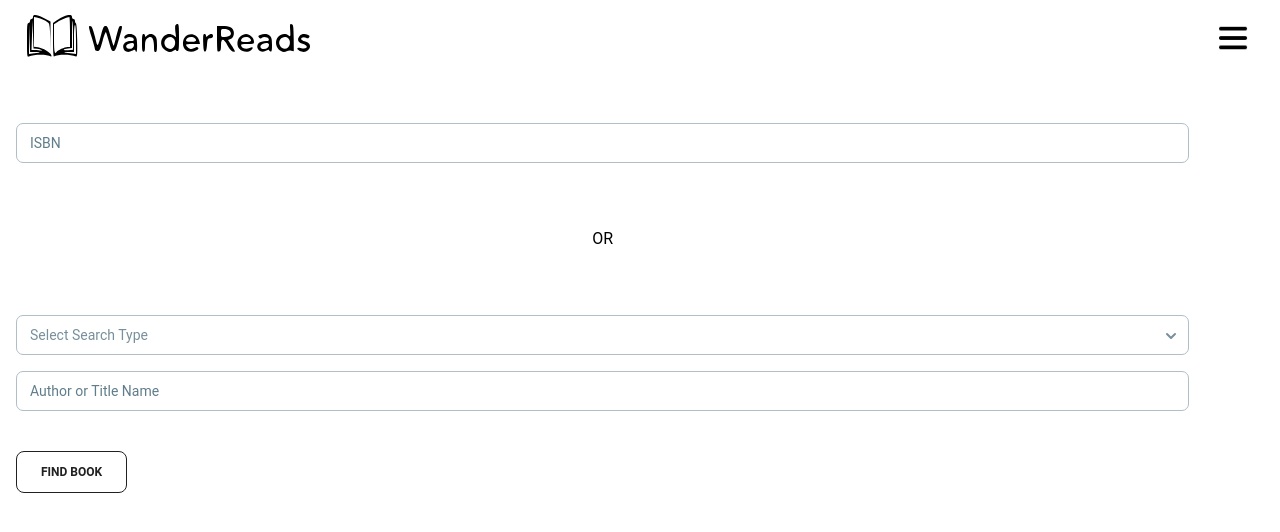
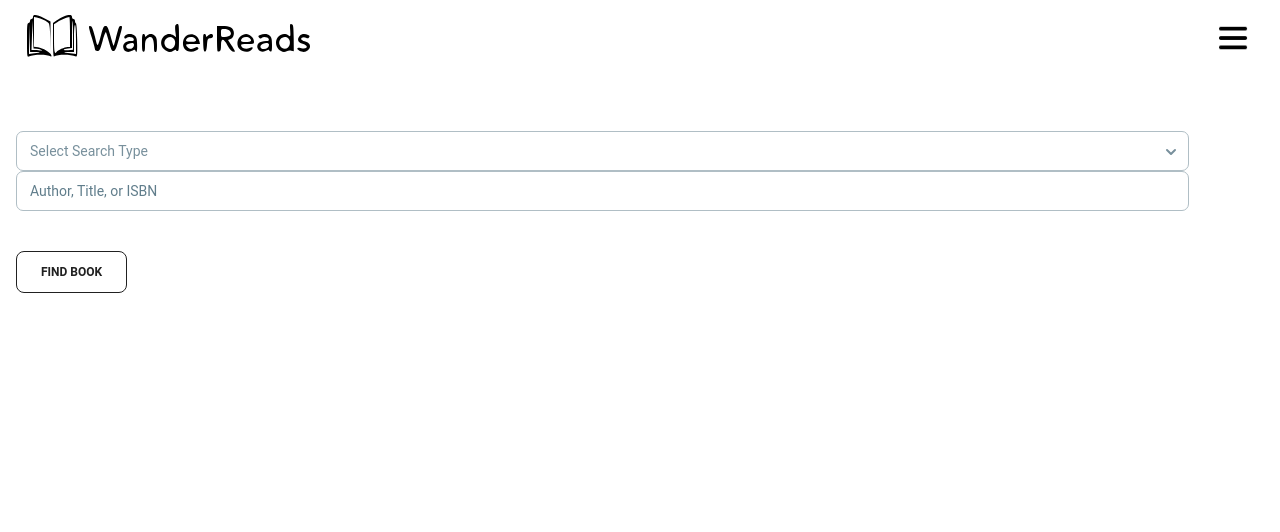
Before and after one commit to espressoGoddess/wander_reads, a Next.js app: page / in a window 1280 px wide. Shown: the top 532 px of the page. Built offline with nearby package versions, Linux system fonts and the light colour scheme.

Commit message:
Show two inputs, one for the type, and one for the value

```diff
--- a/components/Search.tsx
+++ b/components/Search.tsx
@@ -5,17 +5,17 @@ import { useRouter } from "next/router";
 export default function Search() {
   const router = useRouter();
 
-  const [isbn, setIsbn] = useState("");
+  const [error, setError] = useState("");
   const [searchTerm, setSearchTerm] = useState({ type: "", value: "" });
   const handleSubmit = (e: any) => {
     e.preventDefault();
-    if (isbn) {
+    if (searchTerm.type === "isbn" && searchTerm.value) {
       const isbnRegex =
         /^(?:ISBN(?:-1[03])?:? )?(?=[0-9X]{10}$|(?=(?:[0-9]+[- ]){3})[- 0-9X]{13}$|97[89][0-9]{10}$|(?=(?:[0-9]+[- ]){4})[- 0-9]{17}$)(?:97[89][- ]?)?[0-9]{1,5}[- ]?[0-9]+[- ]?[0-9]+[- ]?[0-9X]$/;
       //thank you Lokesh Gupta @ https://howtodoinjava.com/java/regex/java-regex-validate-international-standard-book-number-isbns/
 
-      if (isbnRegex.test(isbn)) {
-        router.push(`/results?isbn=${encodeURIComponent(isbn)}`);
+      if (isbnRegex.test(searchTerm.value)) {
+        router.push(`/results?isbn=${encodeURIComponent(searchTerm.value)}`);
       } else {
         console.log("isbn validation results:", isbnRegex.test(isbn));
       }
@@ -31,16 +31,7 @@ export default function Search() {
   return (
     <section>
       <form onSubmit={(e) => handleSubmit(e)} className="w-11/12 m-4 mt-14">
-        <Input
-          label="ISBN"
-          id="isbn"
-          name="isbn"
-          value={isbn}
-          onChange={(e) => setIsbn(e.target.value)}
-        />
-        <p className="mt-16 text-center">OR</p>
         <div className="mt-16">
-          <div className="mb-4">
           <Select
             onChange={(value) => {
               setSearchTerm((prevState) => ({
@@ -54,6 +45,7 @@ export default function Search() {
           >
             <Option value="author">Author</Option>
             <Option value="title">Title</Option>
+            <Option value="isbn">ISBN</Option>
           </Select>
         </div>
         <Input
@@ -61,7 +53,7 @@ export default function Search() {
           id="search-term"
           name="search-term"
           value={searchTerm.value}
-            label={searchTerm.type || "Author or Title Name"}
+          label={searchTerm.type || "Author, Title, or ISBN"}
           onChange={(e) =>
             setSearchTerm((prevState) => ({
               ...prevState,
@@ -69,7 +61,6 @@ export default function Search() {
             }))
           }
         />
-        </div>
         <Button
           className="mt-10"
           variant="outlined"
@@ -82,3 +73,11 @@ export default function Search() {
     </section>
   );
 }
+
+function getSnippet(type: string) {
+  if (type === "title") {
+    return `a ${type}`;
+  } else {
+    return `an ${type}`;
+  }
+}
--- a/pages/add-book.tsx
+++ b/pages/add-book.tsx
@@ -85,7 +85,7 @@ export default function AddBook() {
           variant="outlined"
           ripple={true}
           type="submit"
-          disabled={!shelf || (shelf === "already" && !review) || !rating}
+          disabled={!shelf || (shelf === "already_read" && !review) || !rating}
         >
           Add book
         </Button>
```
Lines whose indentation alone changed are shown as unchanged.
